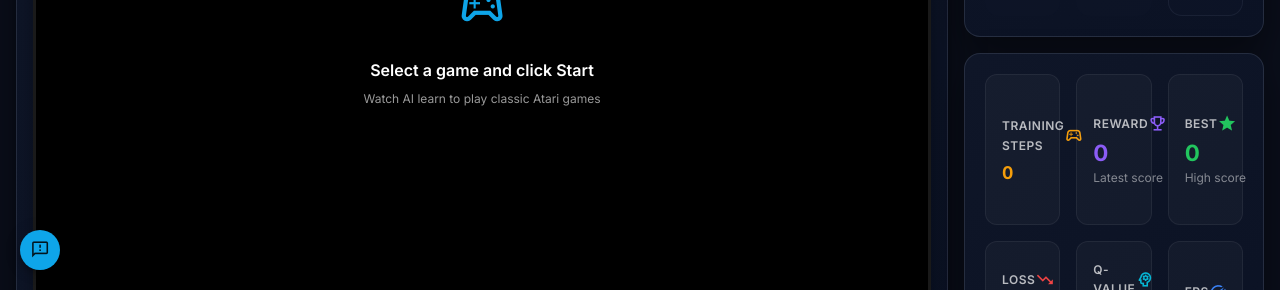
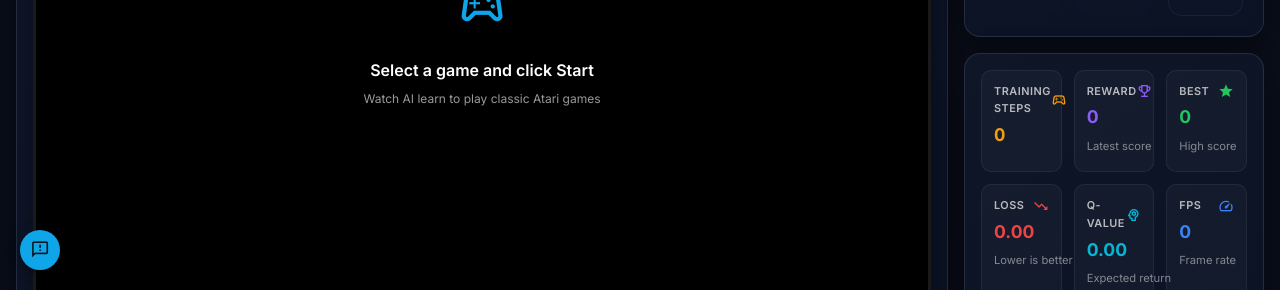
Before and after one commit to cosentinor/atari-rl-dashboard, a React (Create React App) app in the folder frontend/: page /#/atari in a window 1280 px wide. Shown: the part 510-800 px from the top of the page. Built offline with nearby package versions, Linux system fonts and the light colour scheme; no server answers.

Commit message:
Revert "Make stat boxes larger to fill the entire frame"
This reverts commit d38eaea573940d9e3653e14f17270bd34229cfa4.

```diff
--- a/frontend/src/components/Atari/StatsDisplay.js
+++ b/frontend/src/components/Atari/StatsDisplay.js
@@ -116,28 +116,24 @@ function StatsDisplay({ stats }) {
         height: '100%',
       }}
     >
-      <MDBox p={2.5} sx={{ height: '100%', display: 'flex', flexDirection: 'column' }}>
+      <MDBox p={2}>
         <MDBox
           sx={{
             display: 'grid',
             gridTemplateColumns: 'repeat(3, minmax(0, 1fr))',
-            gridTemplateRows: 'repeat(2, 1fr)',
-            gap: 2,
-            flex: 1,
+            gap: 1.5,
           }}
         >
           {statCards.map((stat) => (
             <MDBox
               key={stat.key}
               sx={{
-                padding: '16px',
-                borderRadius: '12px',
+                padding: '12px',
+                borderRadius: '10px',
                 backgroundColor: 'rgba(255,255,255,0.03)',
                 border: '1px solid rgba(255,255,255,0.06)',
                 transition: 'all 0.2s ease',
-                display: 'flex',
-                flexDirection: 'column',
-                justifyContent: 'center',
+                minHeight: '82px',
               }}
             >
               <MDBox
@@ -149,7 +145,7 @@ function StatsDisplay({ stats }) {
                 <MDTypography
                   sx={{
                     color: 'rgba(255,255,255,0.7)',
-                    fontSize: '0.75rem',
+                    fontSize: '0.68rem',
                     fontWeight: 600,
                     textTransform: 'uppercase',
                     letterSpacing: '0.5px'
@@ -167,18 +163,18 @@ function StatsDisplay({ stats }) {
                     arrow: { sx: { color: tooltipSx.backgroundColor } },
                   }}
                 >
-                  <Icon sx={{ color: stat.color, fontSize: '1.2rem !important', cursor: 'help' }}>
+                  <Icon sx={{ color: stat.color, fontSize: '1rem !important', cursor: 'help' }}>
                     {stat.icon}
                   </Icon>
                 </Tooltip>
               </MDBox>
               <MDTypography
-                variant="h5"
+                variant="h6"
                 fontWeight="bold"
                 sx={{
                   color: stat.color,
-                  lineHeight: 1.1,
-                  fontSize: '1.4rem',
+                  lineHeight: 1.05,
+                  fontSize: '1.1rem',
                   ...(stat.valueSx || {}),
                 }}
               >
@@ -188,7 +184,7 @@ function StatsDisplay({ stats }) {
                 <MDTypography
                   variant="caption"
                   color="text"
-                  sx={{ opacity: 0.6, fontSize: '0.75rem', whiteSpace: 'nowrap', mt: 0.5 }}
+                  sx={{ opacity: 0.6, fontSize: '0.7rem', whiteSpace: 'nowrap' }}
                 >
                   {stat.subtitle}
                 </MDTypography>
```
